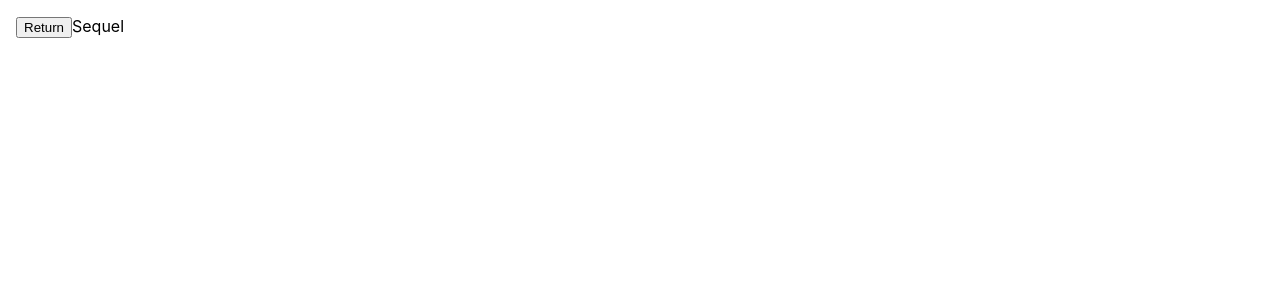
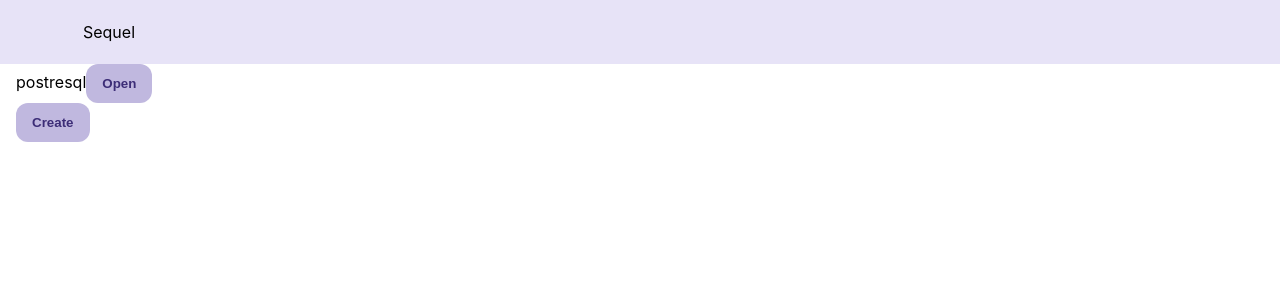
Before and after one commit to gessfred/sequel, a React (Create React App) app in the folder web/: page / in a window 1280 px wide. Shown: the top 300 px of the page. Built offline with nearby package versions, Linux system fonts and the light colour scheme.

Commit message:
Basic notebooks interface with basic theme

```diff
--- a/web/src/App.css
+++ b/web/src/App.css
@@ -1,5 +1,4 @@
 .App {
-  padding: 16px;
 }
 
 .App-logo {
@@ -56,8 +55,28 @@
 .notebook-toolbar-container {
   padding: 4px;
   display: flex;
+  align-items: center;
 }
 
 .notebook-toolbar-element {
   margin-right: 4px;
 }
+
+.app-header {
+  background-color: #e7e3f7;
+  margin: 0;
+  height: 48px;
+  display: flex;
+  padding: 8px;
+  align-items: center;
+  top: 0;
+  left: 0;
+  width: 100vw;
+  position: fixed;
+}
+
+.app-main-content {
+  margin-top: 48px;
+  padding: 16px;
+  /*overflow: scroll;*/
+}
--- a/web/src/App.js
+++ b/web/src/App.js
@@ -2,7 +2,8 @@ import { useState, useEffect } from 'react'
 import logo from './logo.svg';
 import './App.css';
 import uniqid from 'uniqid'
-
+import { Button, PictoButton } from './components/foundation/Buttons'
+import { Table } from './components/sql/Table'
 // url = "https://sequel.gessfred.xyz"
 
 function API(url) {
@@ -25,27 +26,7 @@ function API(url) {
   }
 }
 
-function Table({data}) {
-  if(!(data && data.columns && data.rows)) return ''
-  return (
-    <table className='query-results-table'>
-      <tr>
-        {data.columns.map((column, index) => (
-          <th key={index}>{column}</th>
-        ))}
-      </tr>
-      <tbody>
-      {data.rows.map((row, rowIndex) => (
-        <tr key={rowIndex}>
-          {row.map((cell, cellIndex) => (
-            <td key={cellIndex}>{cell}</td>
-          ))}
-        </tr>
-      ))}
-    </tbody>
-    </table>
-  )
-}
+
 
 function execSql(api, query, onSuccess) {
   console.log(query)
@@ -157,7 +138,7 @@ function DatasourceCard({name, open}) {
   return (
     <div>
       {name}
-      <button onClick={open}>Open</button>
+      <Button onClick={open}>Open</Button>
     </div>
   )
 }
@@ -191,16 +172,19 @@ function DatasourceEditor({show, create}) {
       <LabelInput label="Name" />
       <LabelInput label="Connection String" />
       <LabelInput label="Engine" />
-      <button>Test</button>
-      <button onClick={create}>Create</button>
+      <Button>Test</Button>
+      <Button onClick={create}>Create</Button>
     </div>
   )
 }
 
 function Header({navToMainMenu}) {
   return (
-    <div>
-      {navToMainMenu && <button onClick={navToMainMenu}>Return</button>}
+    <div className='app-header'>
+
+      <Button onClick={navToMainMenu} style={navToMainMenu ? {} : {visibility: 'hidden'}}>
+        Return
+      </Button>
       <span>Sequel</span>
     </div>
   )
@@ -209,16 +193,20 @@ function Header({navToMainMenu}) {
 
 function App() {
   const [page, setPage] = useState({id: 'main'})
+  console.log(page)
   const api = API("http://localhost:8080")
   return (
     <div className='App'>
-      <Header navToMainMenu={page === 'main' ? null : () => setPage('main')} />
-      <MainMenu
-        show={page === 'main'} open={() => setPage('notebook')}
-        createDataSource={() => setPage('datasource-creator')}
-      />
-      <Notebook api={api} datasource={"postgresqsl"} show={page === 'notebook'} />
-      <DatasourceEditor show={page === 'datasource-creator'} create={() => setPage('notebook')} />
+      <Header navToMainMenu={page.id === 'main' ? null : () => setPage({id: 'main'})} />
+      <div className='app-main-content'>
+        <MainMenu
+          show={page.id === 'main'}
+          open={() => setPage({id: 'notebook'})}
+          createDataSource={() => setPage('datasource-creator')}
+        />
+        <Notebook api={api} datasource={"postgresqsl"} show={page.id === 'notebook'} />
+        <DatasourceEditor show={page.id === 'datasource-creator'} create={() => setPage({id: 'notebook'})} />
+      </div>
     </div>
   );
 }
--- /dev/null
+++ b/web/src/components/foundation/Buttons.css
@@ -0,0 +1,14 @@
+button {
+  border: none;
+  padding: 12px 16px;
+  border-radius: 12px;
+  cursor: pointer;
+  background-color: #C0B8DF;
+  color: #3c2d77;
+  font-weight: bold;
+}
+
+button:hover {
+background-color: #e1ddee;
+color: #48368f;
+}
--- /dev/null
+++ b/web/src/components/foundation/Buttons.js
@@ -0,0 +1,13 @@
+import './Buttons.css'
+
+export function Button({onClick, style, children}) {
+  return (
+    <button onClick={onClick} style={style}>
+      {children}
+    </button>
+  )
+}
+
+export function PictoButton({onClick}) {
+
+}
--- /dev/null
+++ b/web/src/components/sql/Table.css
@@ -0,0 +1,11 @@
+table {
+
+
+}
+
+th, td {
+  background-color: #e7e3f7;
+  border-radius: 8px;
+  border: white solid 2px;
+  height: 32px;
+}
--- /dev/null
+++ b/web/src/components/sql/Table.js
@@ -0,0 +1,25 @@
+import './Table.css'
+
+export function Table({data}) {
+  if(!(data && data.columns && data.rows)) return ''
+  return (
+    <table className='query-results-table' cellPadding="8px">
+      <thead>
+        <tr className='table-header'>
+          {data.columns.map((column, index) => (
+            <th key={index}>{column}</th>
+          ))}
+        </tr>
+      </thead>
+      <tbody>
+      {data.rows.map((row, rowIndex) => (
+        <tr key={rowIndex}>
+          {row.map((cell, cellIndex) => (
+            <td key={cellIndex}>{cell}</td>
+          ))}
+        </tr>
+      ))}
+    </tbody>
+    </table>
+  )
+}
```
Also changed, not shown: web/src/components/foundation/Text.js (added).
